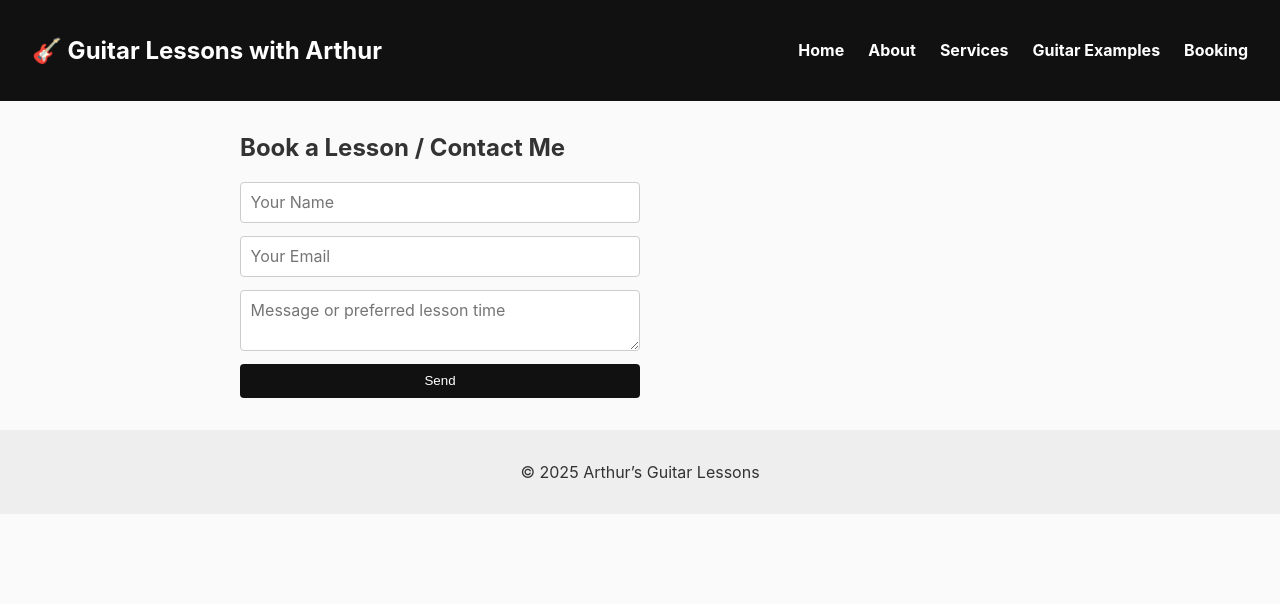
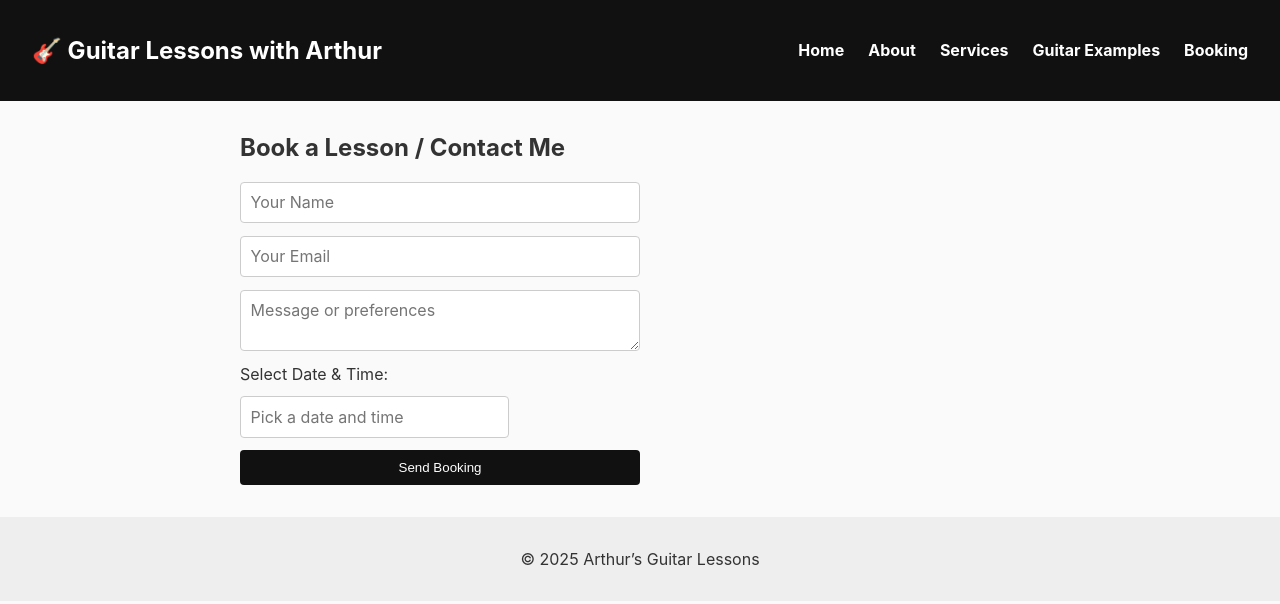
Before and after one commit to arthur-georgeson/guitar-teacher-website, a React (Create React App) app: page /booking in a window 1280 px wide. Shown: the top 604 px of the page. Built offline with nearby package versions, Linux system fonts and the light colour scheme; no server answers.

Commit message:
booking system

```diff
--- a/src/pages/Booking.jsx
+++ b/src/pages/Booking.jsx
@@ -1,8 +1,26 @@
-import { useState } from "react";
+import { useState, useEffect } from "react";
+import DatePicker from "react-datepicker";
+import "react-datepicker/dist/react-datepicker.css";
 
 export default function Booking() {
   const [form, setForm] = useState({ name: "", email: "", message: "" });
+  const [date, setDate] = useState(null);
   const [status, setStatus] = useState("");
+  const [bookedSlots, setBookedSlots] = useState([]);
+
+  // Fetch booked lessons for next 30 days
+  useEffect(() => {
+    const start = new Date();
+    const end = new Date();
+    end.setDate(end.getDate() + 30);
+
+    fetch(
+      `http://localhost:4000/api/booked?start=${start.toISOString()}&end=${end.toISOString()}`
+    )
+      .then((res) => res.json())
+      .then((data) => setBookedSlots(data.map((d) => new Date(d))))
+      .catch(console.error);
+  }, []);
 
   function handleChange(e) {
     setForm({ ...form, [e.target.name]: e.target.value });
@@ -10,15 +28,23 @@ export default function Booking() {
 
   async function handleSubmit(e) {
     e.preventDefault();
+    if (!date) {
+      setStatus("Please select a date and time.");
+      return;
+    }
+
+    const bookingData = { ...form, date: date.toISOString() };
+
     setStatus("Sending...");
     try {
       const res = await fetch("http://localhost:4000/api/book", {
         method: "POST",
         headers: { "Content-Type": "application/json" },
-        body: JSON.stringify(form),
+        body: JSON.stringify(bookingData),
       });
-      if (res.ok) setStatus("Message sent!");
-      else setStatus("Something went wrong.");
+      const data = await res.json();
+      if (res.ok) setStatus("Booking confirmed!");
+      else setStatus(data.error || "Something went wrong.");
     } catch {
       setStatus("Failed to send.");
     }
@@ -28,10 +54,65 @@ export default function Booking() {
     <div>
       <h2>Book a Lesson / Contact Me</h2>
       <form onSubmit={handleSubmit} className="booking-form">
-        <input name="name" placeholder="Your Name" onChange={handleChange} required />
-        <input name="email" type="email" placeholder="Your Email" onChange={handleChange} required />
-        <textarea name="message" placeholder="Message or preferred lesson time" onChange={handleChange} required />
-        <button type="submit">Send</button>
+        <input
+          name="name"
+          placeholder="Your Name"
+          onChange={handleChange}
+          required
+        />
+        <input
+          name="email"
+          type="email"
+          placeholder="Your Email"
+          onChange={handleChange}
+          required
+        />
+        <textarea
+          name="message"
+          placeholder="Message or preferences"
+          onChange={handleChange}
+        />
+
+        <label>Select Date & Time:</label>
+        <DatePicker
+          selected={date}
+          onChange={(d) => setDate(d)}
+          showTimeSelect
+          minDate={new Date()}
+          dateFormat="MMMM d, yyyy h:mm aa"
+          placeholderText="Pick a date and time"
+          filterDate={(d) => d.getDay() !== 5} // Disable Fridays
+          filterTime={(time) => {
+  const day = time.getDay();
+  const hour = time.getHours();
+
+  // Weekdays Mon-Thu: 6pm–9pm
+  if (day >= 1 && day <= 4) {
+    if (hour < 18 || hour >= 21) return false;
+  }
+
+  // Weekends Sat-Sun: 9am–3pm
+  if (day === 0 || day === 6) {
+    if (hour < 9 || hour >= 15) return false;
+  }
+
+  // Grey out overlapping booked slots (lesson 1hr + 30min buffer)
+  return !bookedSlots.some((b) => {
+    const lessonStart = b.getTime();
+    const lessonEnd = lessonStart + 60 * 60 * 1000; // 1 hour lesson
+    const bufferStart = lessonStart - 30 * 60 * 1000; // 30 min before
+    const bufferEnd = lessonEnd + 30 * 60 * 1000; // 30 min after
+
+    const slotTime = time.getTime();
+
+    return slotTime >= bufferStart && slotTime < bufferEnd;
+  });
+}}
+
+          timeIntervals={30}
+        />
+
+        <button type="submit">Send Booking</button>
       </form>
       {status && <p>{status}</p>}
     </div>
```
